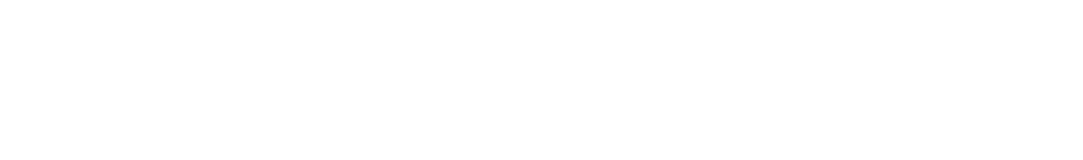
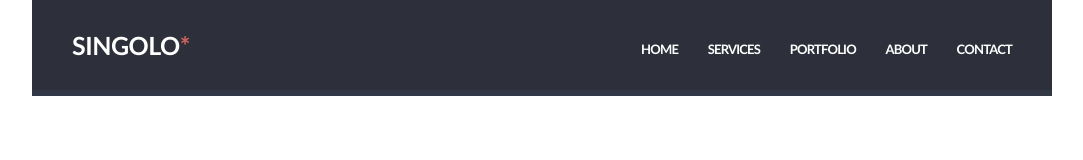
Before and after one commit to romanenkoandrew/singolo, a plain HTML site: page singolo1.html in a window 1280 px wide. Shown: the whole page, without its empty margins (98-1181 px from the left). Drawn offline with Linux system fonts and the light colour scheme.

Commit message:
feat: add header,style,fonts

```diff
--- /dev/null
+++ b/assets/fonts/fonts.css
@@ -0,0 +1,36 @@
+/* latin-ext */
+@font-face {
+  font-family: 'Lato';
+  font-style: normal;
+  font-weight: 400;
+  font-display: swap;
+  src: local('Lato Regular'), local('Lato-Regular'), url(https://fonts.gstatic.com/s/lato/v16/S6uyw4BMUTPHjxAwXjeu.woff2) format('woff2');
+  unicode-range: U+0100-024F, U+0259, U+1E00-1EFF, U+2020, U+20A0-20AB, U+20AD-20CF, U+2113, U+2C60-2C7F, U+A720-A7FF;
+}
+/* latin */
+@font-face {
+  font-family: 'Lato';
+  font-style: normal;
+  font-weight: 400;
+  font-display: swap;
+  src: local('Lato Regular'), local('Lato-Regular'), url(https://fonts.gstatic.com/s/lato/v16/S6uyw4BMUTPHjx4wXg.woff2) format('woff2');
+  unicode-range: U+0000-00FF, U+0131, U+0152-0153, U+02BB-02BC, U+02C6, U+02DA, U+02DC, U+2000-206F, U+2074, U+20AC, U+2122, U+2191, U+2193, U+2212, U+2215, U+FEFF, U+FFFD;
+}
+/* latin-ext */
+@font-face {
+  font-family: 'Lato';
+  font-style: normal;
+  font-weight: 700;
+  font-display: swap;
+  src: local('Lato Bold'), local('Lato-Bold'), url(https://fonts.gstatic.com/s/lato/v16/S6u9w4BMUTPHh6UVSwaPGR_p.woff2) format('woff2');
+  unicode-range: U+0100-024F, U+0259, U+1E00-1EFF, U+2020, U+20A0-20AB, U+20AD-20CF, U+2113, U+2C60-2C7F, U+A720-A7FF;
+}
+/* latin */
+@font-face {
+  font-family: 'Lato';
+  font-style: normal;
+  font-weight: 700;
+  font-display: swap;
+  src: local('Lato Bold'), local('Lato-Bold'), url(https://fonts.gstatic.com/s/lato/v16/S6u9w4BMUTPHh6UVSwiPGQ.woff2) format('woff2');
+  unicode-range: U+0000-00FF, U+0131, U+0152-0153, U+02BB-02BC, U+02C6, U+02DA, U+02DC, U+2000-206F, U+2074, U+20AC, U+2122, U+2191, U+2193, U+2212, U+2215, U+FEFF, U+FFFD;
+}
--- a/singolo1.css
+++ b/singolo1.css
@@ -1,4 +1,53 @@
 *{
     margin: 0;
     padding: 0;
+    font-size: 10px;
+    line-height: 1;
 }
+.wrapper {
+    max-width: 1020px;
+    margin: 0 auto;
+}
+.header {
+    height: 90px;
+    background-color: #2d303a;
+    display: flex;
+    justify-content: space-between;
+    align-items: center;
+    border-bottom: 6px solid #323746;
+}
+.header__logo p{
+    font-size: 2.5rem;
+    font-weight: bold;
+    font-family: "Lato";
+    letter-spacing: -0.5px;
+    color: #fff;
+    text-transform: uppercase;
+    padding-left: 40px;
+}
+.header__logo p::after {
+    content: '*';
+    color: #d6645e;
+}
+.header__navigation {
+    max-width: 371px;
+    display: flex;
+    flex: 1;
+    justify-content: space-between;
+    margin-right: 40px;
+    padding-top: 8px;
+}
+.header__navigation a {
+    font-size: 1.3rem;
+    font-family: Lato;
+    letter-spacing: -0.8px;
+    color: #fff;
+    text-transform: uppercase;
+    text-decoration: none;
+    font-weight: bold;
+}
+.header__navigation a:hover {
+    color: #f06c64;
+    cursor: pointer;
+    text-decoration: underline;
+}
--- a/singolo1.html
+++ b/singolo1.html
@@ -3,9 +3,28 @@
 <head>
     <meta charset="UTF-8">
     <meta name="viewport" content="width=device-width, initial-scale=1.0">
+    <link rel="stylesheet" href="singolo1.css">
+    <link rel="stylesheet" href="./assets/fonts/fonts.css">
     <title>Singolo</title>
 </head>
 <body>
+    <div class="wrapper">
+        <header class="header">
+            <div class="header__logo">
+                <p>Singolo</p>
+            </div>
+            <nav class="header__navigation" >
+                    <a href="#">Home</a>
+                    <a href="#">Services</a>
+                    <a href="#">Portfolio</a>
+                    <a href="#">About</a>
+                    <a href="#">Contact</a>
+            </nav>
+
+
+        </header>
+
+    </div>
 
 </body>
 </html>
```
